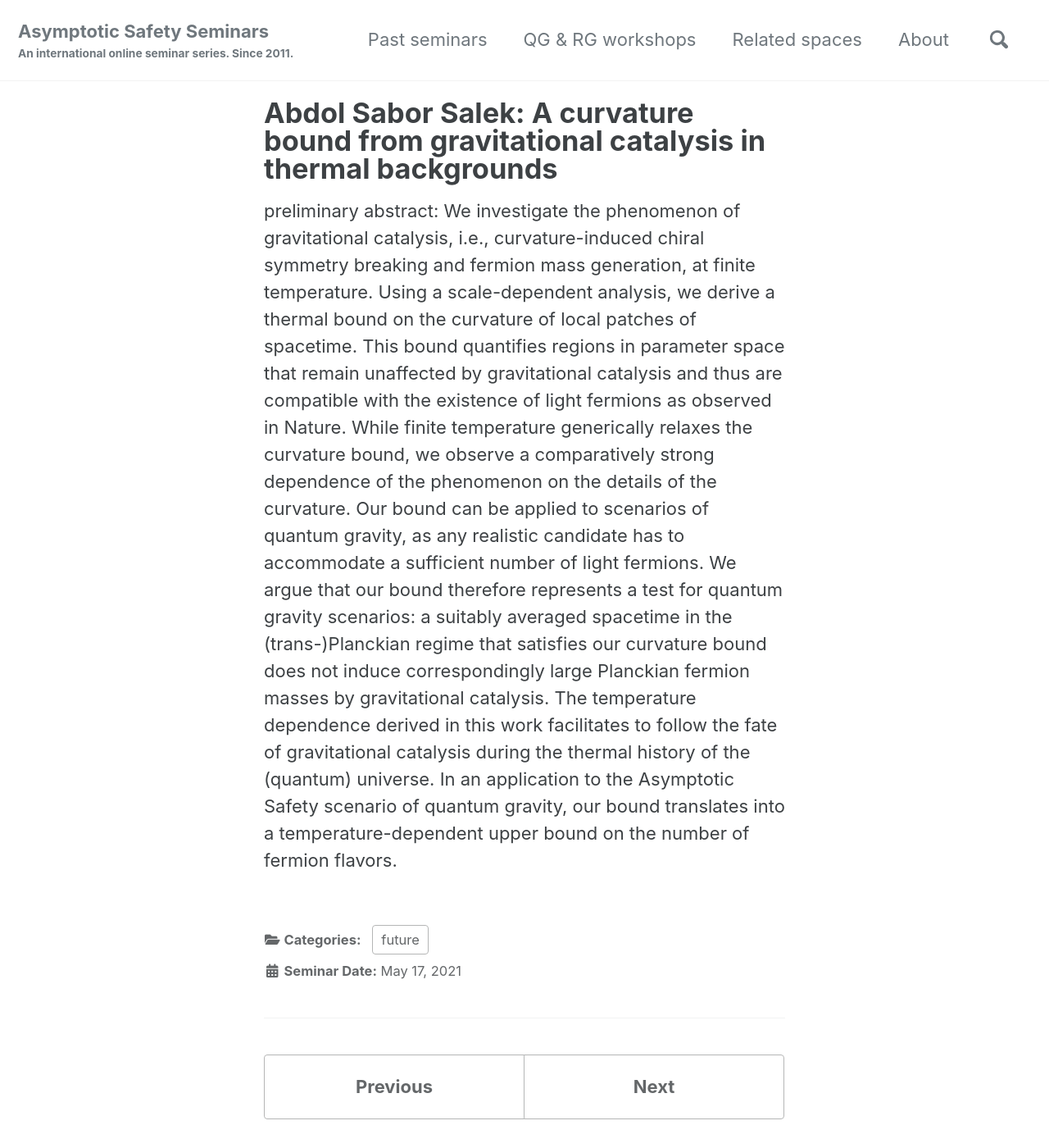
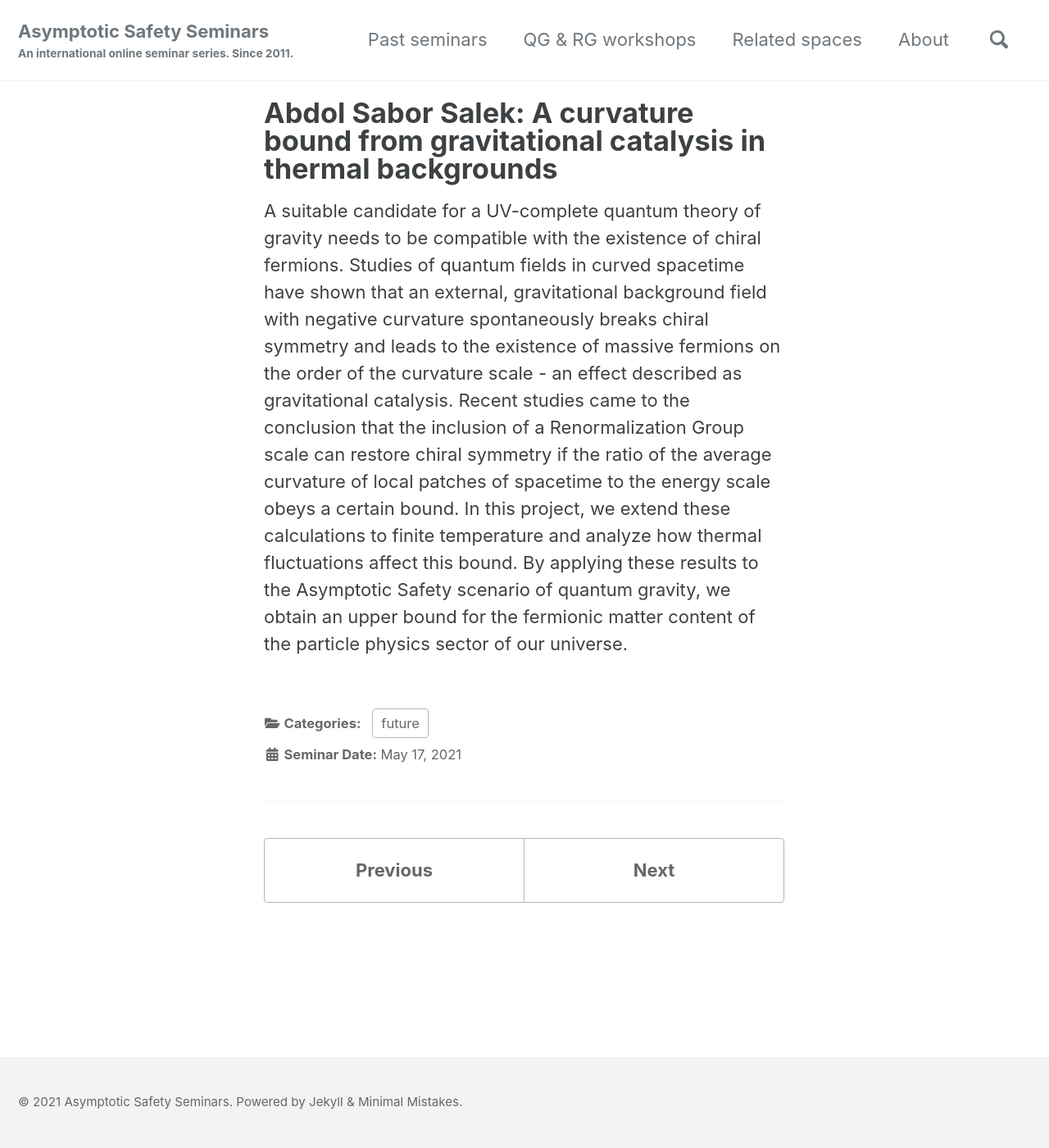
Before and after one commit to aaron-hd/as-website, a Jekyll site: the page built from _posts/2021-05-17-Abdol-Sabor-Salek.md, in a window 1280 px wide and 1400 px high. Shown: the whole window at 82% size. Built offline with Jekyll 4.4.1, drawn with Linux system fonts in a browser that asks for light colours; cached includes are drawn as plain includes.

Commit message:
update Abdol's abstract

```diff
--- a/_posts/2021-05-17-Abdol-Sabor-Salek.md
+++ b/_posts/2021-05-17-Abdol-Sabor-Salek.md
@@ -4,5 +4,4 @@ published: "true"
 category: "future"
 ---
 
-preliminary abstract:
-We investigate the phenomenon of gravitational catalysis, i.e., curvature-induced chiral symmetry breaking and fermion mass generation, at finite temperature. Using a scale-dependent analysis, we derive a thermal bound on the curvature of local patches of spacetime. This bound quantifies regions in parameter space that remain unaffected by gravitational catalysis and thus are compatible with the existence of light fermions as observed in Nature. While finite temperature generically relaxes the curvature bound, we observe a comparatively strong dependence of the phenomenon on the details of the curvature. Our bound can be applied to scenarios of quantum gravity, as any realistic candidate has to accommodate a sufficient number of light fermions. We argue that our bound therefore represents a test for quantum gravity scenarios: a suitably averaged spacetime in the (trans-)Planckian regime that satisfies our curvature bound does not induce correspondingly large Planckian fermion masses by gravitational catalysis. The temperature dependence derived in this work facilitates to follow the fate of gravitational catalysis during the thermal history of the (quantum) universe. In an application to the Asymptotic Safety scenario of quantum gravity, our bound translates into a temperature-dependent upper bound on the number of fermion flavors.
+A suitable candidate for a UV-complete quantum theory of gravity needs to be compatible with the existence of chiral fermions. Studies of quantum fields in curved spacetime have shown that an external, gravitational background field with negative curvature spontaneously breaks chiral symmetry and leads to the existence of massive fermions on the order of the curvature scale - an effect described as gravitational catalysis. Recent studies came to the conclusion that the inclusion of a Renormalization Group scale can restore chiral symmetry if the ratio of the average curvature of local patches of spacetime to the energy scale obeys a certain bound. In this project, we extend these calculations to finite temperature and analyze how thermal fluctuations affect this bound. By applying these results to the Asymptotic Safety scenario of quantum gravity, we obtain an upper bound for the fermionic matter content of the particle physics sector of our universe.
```
